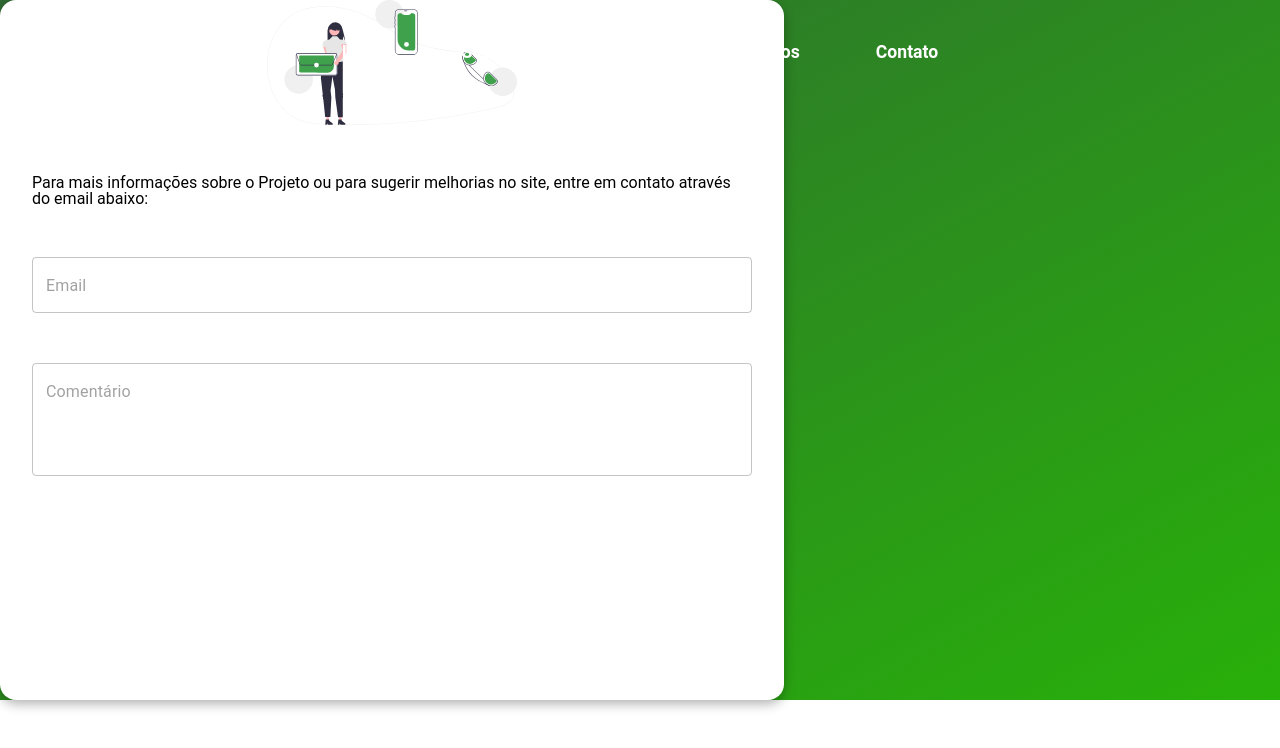
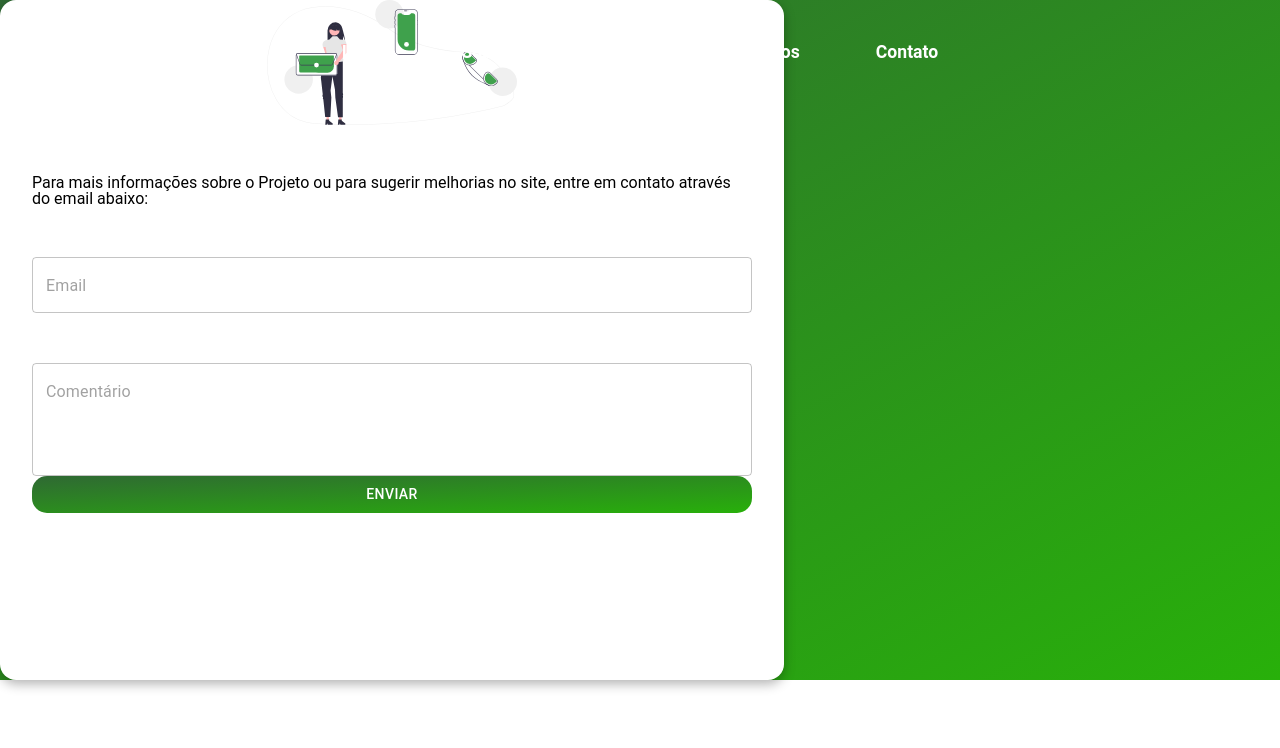
Before and after one commit to caioedlobo/JuntosIFPB, a React (Create React App) app: page /contato in a window 1280 px wide. Shown: the top 748 px of the page. Built offline with nearby package versions, Linux system fonts and the light colour scheme.

Commit message:
add send button to contact page

```diff
--- a/src/components/Pages/Contact.js
+++ b/src/components/Pages/Contact.js
@@ -4,6 +4,7 @@ import classes from "./stylesheet/Home.module.css";
 import imageContact from "./../../assets/undraw_contact_us_re_4qqt.svg";
 import Box from "@mui/material/Box";
 import { TextField } from "@material-ui/core";
+import ButtonGroupLogin from "../atoms/ButtonGroupLogin";
 
 const Contact = () => {
   return (
@@ -12,7 +13,7 @@ const Contact = () => {
         <Navbar />
       </header>
 
-      <div className={classes.form} style={{ width: "720px", height: "700px" }}>
+      <div className={classes.form} style={{ width: "720px", height: "680px" }}>
         <img src={imageContact} style={{ width: "250px" }}></img>
         <Box>
           <div style={{ paddingTop: "50px" }}>
@@ -32,9 +33,10 @@ const Contact = () => {
             multiline
             rows={4}
             variant="outlined"
-          >
-            lorem ipsum
-          </TextField>
+          ></TextField>
+          <ButtonGroupLogin style={{ width: "50%", paddingTop: "50px" }}>
+            Enviar
+          </ButtonGroupLogin>
         </Box>
       </div>
     </div>
--- a/src/components/atoms/ButtonGroupLogin.js
+++ b/src/components/atoms/ButtonGroupLogin.js
@@ -21,9 +21,10 @@ const useStyles = makeStyles({
 
 const ButtonGroupLogin = (props) => {
   const classes = useStyles();
+
   return (
     <ButtonGroup fullWidth>
-      <LoginButton classes={classes}></LoginButton>
+      <LoginButton classes={classes}>{props.children}</LoginButton>
       {/* <RegisterButton classes={classes}></RegisterButton> */}
     </ButtonGroup>
   );
--- a/src/components/atoms/LoginButton.js
+++ b/src/components/atoms/LoginButton.js
@@ -6,7 +6,7 @@ const LoginButton = (props) => {
   return (
     <div data-testid="login-button" style={{ width: "100%" }}>
       <ButtonUI className={props.classes.root} fullWidth>
-        Entrar
+        {props.children}
       </ButtonUI>
     </div>
   );
```
